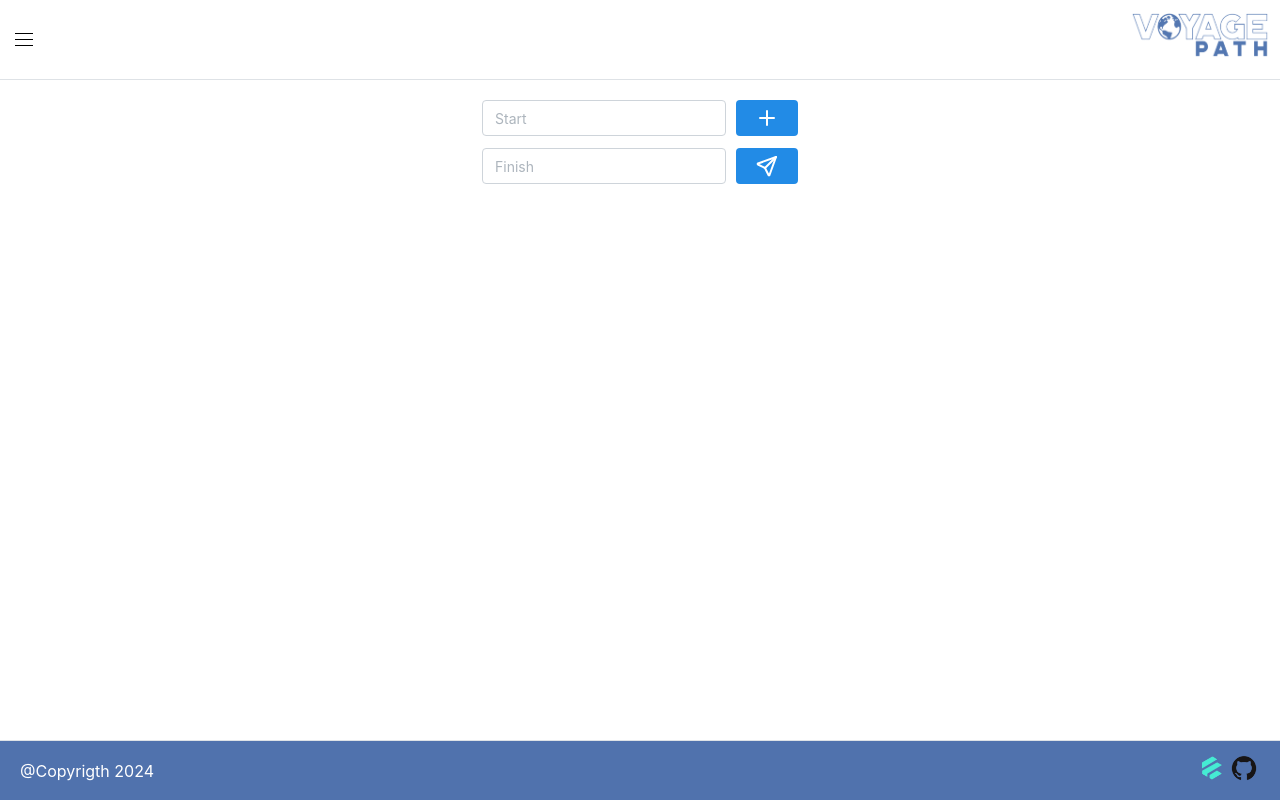
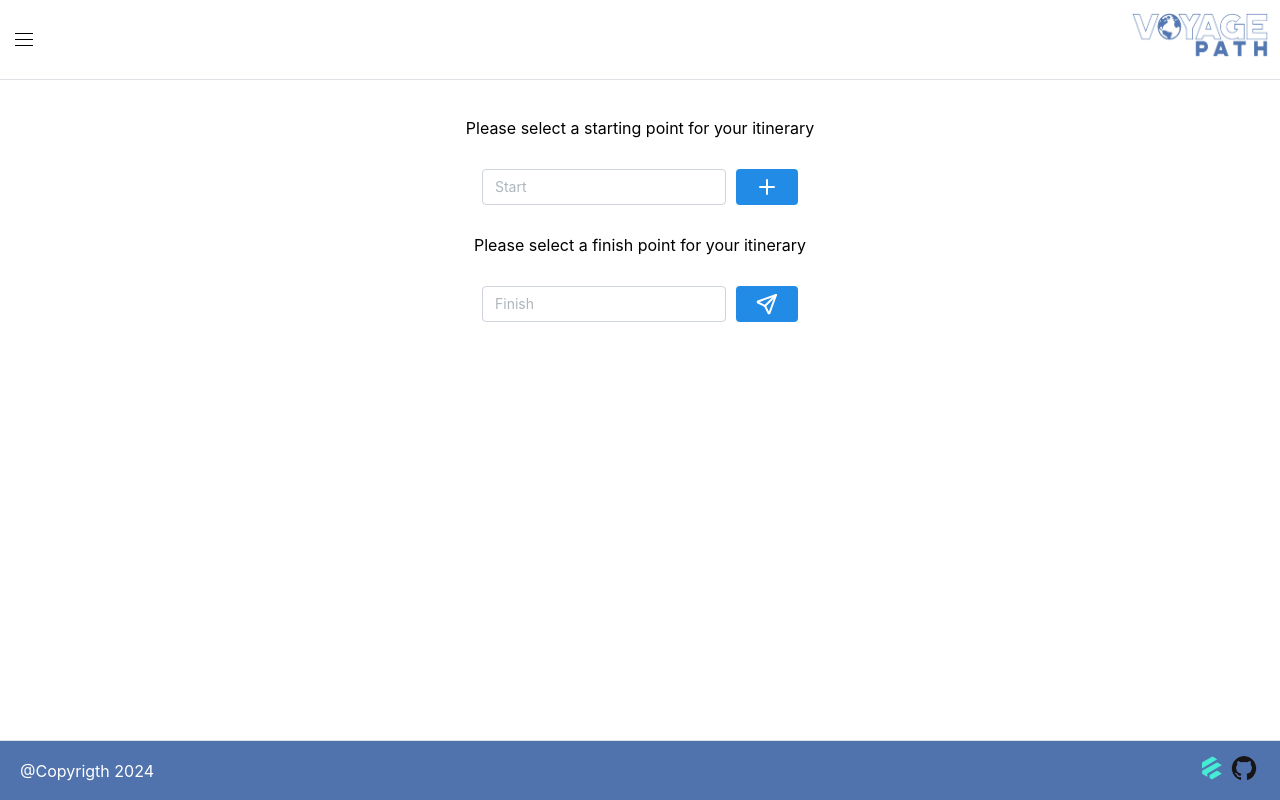
Before and after one commit to paolospoto/react-project, a Next.js app: page /builder in a window 1280 px wide. Built offline with nearby package versions, Linux system fonts and the light colour scheme.

Commit message:
small change

```diff
--- a/src/components/form/Form.tsx
+++ b/src/components/form/Form.tsx
@@ -64,7 +64,8 @@ const Form = ({
   }, [itineraryData]);
 
   return (
-    <Flex direction={"column"} gap={"sm"}>
+    <Flex direction={"column"} gap={"sm"} align={"center"}>
+      <p>Please select a starting point for your itinerary</p>
       <Flex gap={"xs"} className={styles.Input}>
         <TextInput
           placeholder="Start"
@@ -76,9 +77,16 @@ const Form = ({
         </Button>
       </Flex>
       {stopInputs.map((stop: string, index: number) => (
-        <Flex gap={"xs"} key={index} className={styles.Input}>
+        <>
+          {/* <p>{index + 1}# Stop </p> */}
+          <Flex
+            gap={"xs"}
+            key={index}
+            className={styles.Input}
+            align={"center"}
+          >
             <TextInput
-            placeholder="Add stops if you want.."
+              placeholder={`${index + 1}# Stop`}
               value={stop}
               required
               onChange={(event) => handleStopInput(event, index)}
@@ -87,7 +95,9 @@ const Form = ({
               <IconMinus />
             </Button>
           </Flex>
+        </>
       ))}
+      <p>Please select a finish point for your itinerary</p>
       <Flex gap={"xs"} className={styles.Input}>
         <TextInput
           placeholder="Finish"
```
Lines whose indentation alone changed are shown as unchanged.
